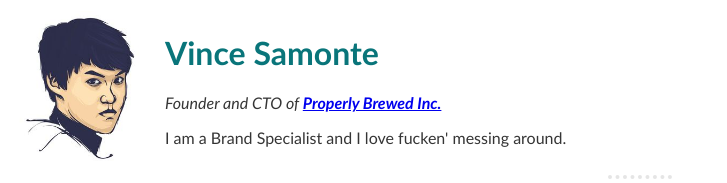
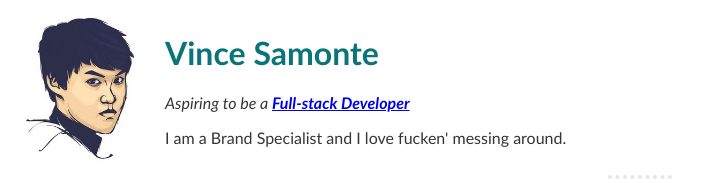
Before and after one commit to vincejosephs/cv, a plain HTML site: page index.html in a window 1280 px wide. Shown: the top 183 px of the page, without its empty margins (0-727 px from the left). Drawn offline with Linux system fonts and the light colour scheme.

Commit message:
Minor changes commit
founder and cto -> aspiring full-stack dev

```diff
--- a/index.html
+++ b/index.html
@@ -13,7 +13,7 @@
             <td><img src="img/me.jpg" width="150"></td>
             <td>
                 <h1>Vince Samonte</h1>
-                <p><em>Founder and CTO of <strong><a href="#">Properly Brewed Inc.</a></strong></em></p>
+                <p><em>Aspiring to be a <strong><a href="#">Full-stack Developer</a></strong></em></p>
                 <p>I am a Brand Specialist and I love fucken' messing around.</p>
             </td>
         </tr>
```
